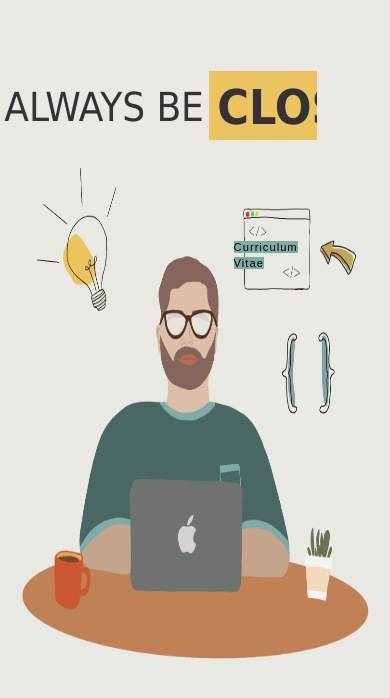
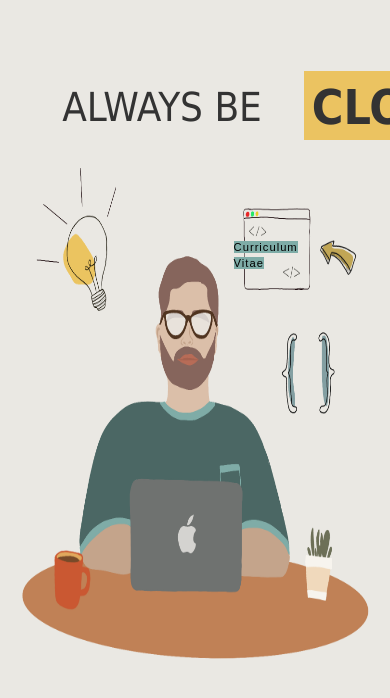
Before and after one commit to LuisferGuevara/personal-cv-react, a React (Create React App) app: page / in a window 390 px wide. Shown: the top 698 px of the page. Built offline with nearby package versions, Linux system fonts and the light colour scheme.

Commit message:
reafactoring responsive design

```diff
--- a/src/styles/Hello.scss
+++ b/src/styles/Hello.scss
@@ -18,12 +18,6 @@
     position: relative;
     margin-top: 8vh;
     margin-left: 4vh;
-    @media only screen and (max-width: 600px) {
-      margin-left: -7.5%;
-    }
-    @media only screen and (max-width: 400px) {
-        margin-left: -7.5%;
-      }
   }
 
   h1 span {
@@ -47,9 +41,6 @@
     top: 0.2rem;
     left: 270px;
     animation: openclose 5s ease-in-out infinite;
-     @media only screen and (max-width: 400px) {
-        margin-left: -7.5%;
-      }
   }
 
   .word1,
```
